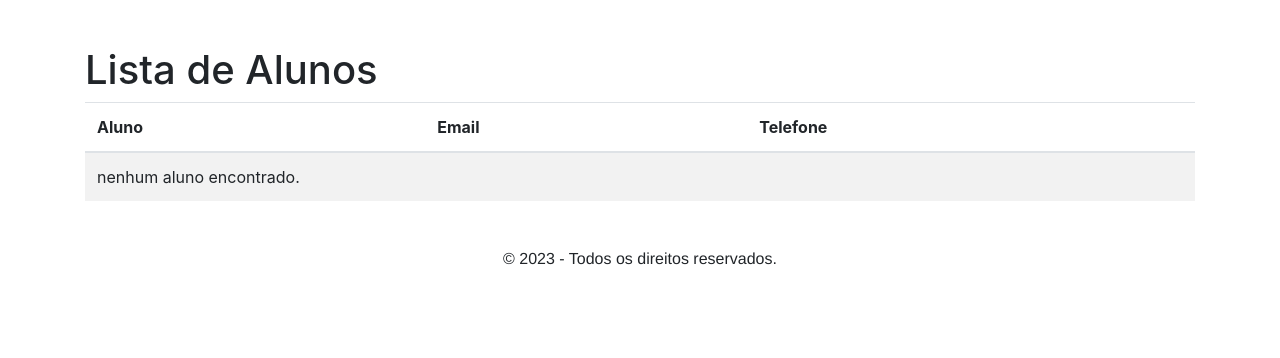
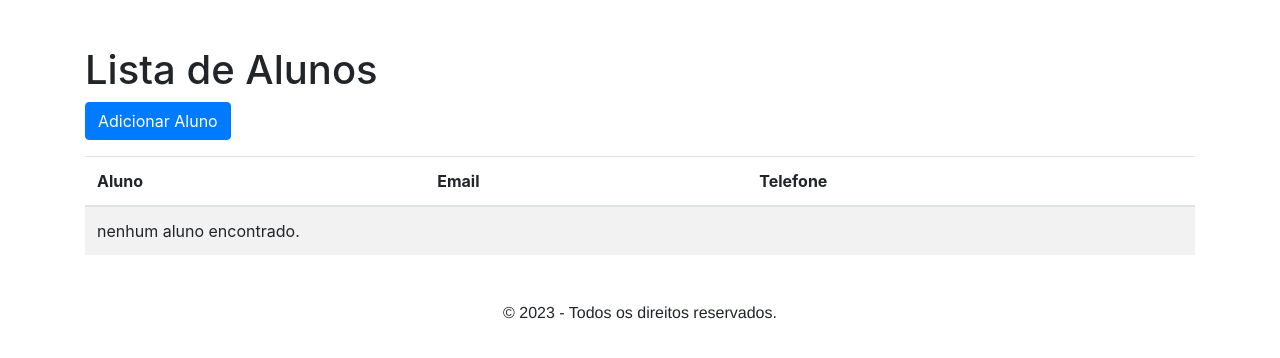
Before and after one commit to raifreire/SistemaEscolar, a Django app: page / in a window 1280 px wide. Shown: the part 40-398 px from the top of the page. Run offline with Django 4.2, Linux system fonts and the light colour scheme; data that the repository does not hold is empty; some libraries are stand-ins or nearby versions.

Commit message:
correcao adicionada aula03 total

```diff
--- a/main/static/css/style.css
+++ b/main/static/css/style.css
@@ -77,3 +77,11 @@ body {
     border-color: #007bff;
     box-shadow: 0 0 0 0.2rem rgba(0, 123, 255, 0.25);
   }
+
+  .fas.fa-edit{
+    color: #13c43f;
+    cursor:pointer;
+    margin: 5px;
+    font-size: 20px;
+    float: right;
+  }
--- a/main/templates/main/alunos.html
+++ b/main/templates/main/alunos.html
@@ -4,6 +4,8 @@
 
     <div class="container">
         <h1>Lista de Alunos</h1>
+        <!-- Botão para adicionar novo aluno -->
+        <a href="{% url 'aluno-create' %}" class="btn btn-primary mb-3">Adicionar Aluno</a>
         <table class="table table-striped">
             <thead>
                 <tr>
@@ -18,6 +20,7 @@
                         <td><a href="/alunoID/{{aluno.id}}" >{{ aluno.nome }}</td>
                         <td>{{ aluno.email }}</td>
                         <td>{{ aluno.telefone }}</td>
+                        <td><a href="/aluno/{{aluno.id}}/update/"><span><i class="fas fa-edit"></i></span></td>
                     </tr>
             {% empty %}
                 <tr>
--- a/main/urls.py
+++ b/main/urls.py
@@ -1,8 +1,11 @@
 from django.urls import path
 from . import views
+from .views import AlunoUpdateView
 
 urlpatterns = [
     path('',views.alunoView, name='aluno-lista'),
     path('alunoID/<int:id>', views.alunoIDview, name='aluno-detalhe'),
     path('contact', views.contact_view, name='contact_view'),
+    path('aluno/create/', views.aluno_create_view, name='aluno-create'),
+    path('aluno/<int:pk>/update/', AlunoUpdateView.as_view(), name='aluno-update'),
 ]
--- a/main/views.py
+++ b/main/views.py
@@ -1,6 +1,9 @@
 from .models import Aluno
+from .forms import AlunoForm
 from django.http import HttpResponse
-from django.shortcuts import render, get_object_or_404
+from django.shortcuts import render, redirect, get_object_or_404
+from django.urls import reverse,reverse_lazy
+from django.views.generic.edit import UpdateView
 
 
 def alunoView(request):
@@ -23,3 +26,23 @@ def contact_view(request):
         print(email)
         print(message)
     return render(request, 'main/contact.html')
+
+def aluno_create_view(request):
+    if request.method == 'POST':
+        form = AlunoForm(request.POST)
+        if form.is_valid():
+            aluno = form.save(commit=False)
+            aluno.user = request.user
+            aluno.save()
+            return redirect(reverse('aluno-lista'))
+    else:
+        form = AlunoForm()
+
+    return render(request, 'main/aluno_form.html', {'form': form})
+
+
+class AlunoUpdateView(UpdateView):
+    model = Aluno
+    form_class = AlunoForm
+    template_name = 'main/aluno_form.html'
+    success_url = reverse_lazy('aluno-lista')
```
Also changed, not shown: main/forms.py (+20 -0 lines), main/templates/main/aluno_form.html (added, +27 -0 lines).
